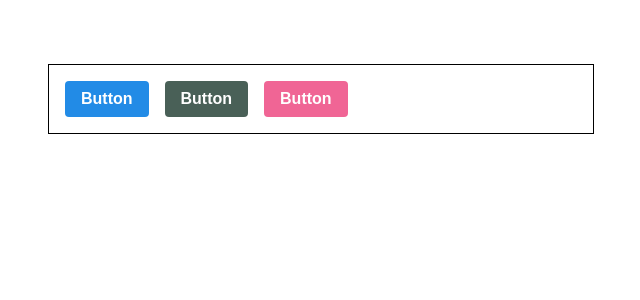
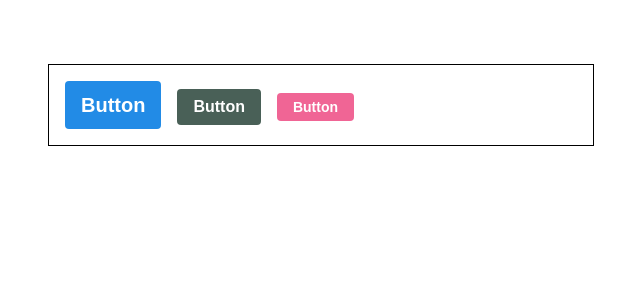
Before and after one commit to Clzzi/React-VeloPert, a React (Create React App) app in the folder StyledComponents example/: page / in a window 1280 px wide. Shown: the top 300 px of the page, without its empty margins (319-959 px from the left). Built offline with nearby package versions, Linux system fonts and the light colour scheme.

Commit message:
[FIX] - REUSING CODE REFACTOR

```diff
--- a/StyledComponents example/src/App.js
+++ b/StyledComponents example/src/App.js
@@ -8,6 +8,12 @@
   margin-top: 4rem;
   border: 1px solid black;
   padding: 1rem;
+`;
+
+const ButtonGroup = styled.div`
+  & + & {
+    margin-top: 1rem;
+  }
 `;
 
 const palette = {
@@ -24,9 +30,13 @@
       }}
     >
       <AppBlock>
-        <Button>Button</Button>
-        <Button color='gray'>Button</Button>
-        <Button color='pink'>Button</Button>
+        <ButtonGroup>
+          <Button size="large">Button</Button>
+          <Button color="gray">Button</Button>
+          <Button color="pink" size="small">
+            Button
+          </Button>
+        </ButtonGroup>
       </AppBlock>
     </ThemeProvider>
   );
--- a/StyledComponents example/src/components/Button.js
+++ b/StyledComponents example/src/components/Button.js
@@ -18,6 +18,29 @@
   }}
 `;
 
+const sizes = {
+  large: {
+    height: '3rem',
+    fontSize: '1.25rem',
+  },
+  medium: {
+    height: '2.25rem',
+    fontSize: '1rem',
+  },
+  small: {
+    height: '1.75rem',
+    fontSize: '0.875rem',
+  },
+};
+
+const sizeStyles = css`
+  /* 크기 */
+  ${({ size }) => css`
+    height: ${sizes[size].height};
+    font-size: ${sizes[size].fontSize};
+  `}
+`;
+
 const StyledButton = styled.button`
   /* 공통 스타일 */
   display: inline-flex;
@@ -32,10 +55,7 @@
   padding-left: 1rem;
   padding-right: 1rem;
 
-  /* 크기 */
-  height: 2.25rem;
-  font-size: 1rem;
-
+  ${sizeStyles}
   ${colorStyles}
 
   /* 기타 */
@@ -44,9 +64,9 @@
   }
 `;
 
-function Button({ children, color, ...rest }) {
+function Button({ children, color, size, ...rest }) {
   return (
-    <StyledButton color={color} {...rest}>
+    <StyledButton color={color} size={size} {...rest}>
       {children}
     </StyledButton>
   );
@@ -54,6 +74,7 @@
 
 Button.defaultProps = {
   color: 'blue',
+  size: 'medium',
 };
 
 export default Button;
```
